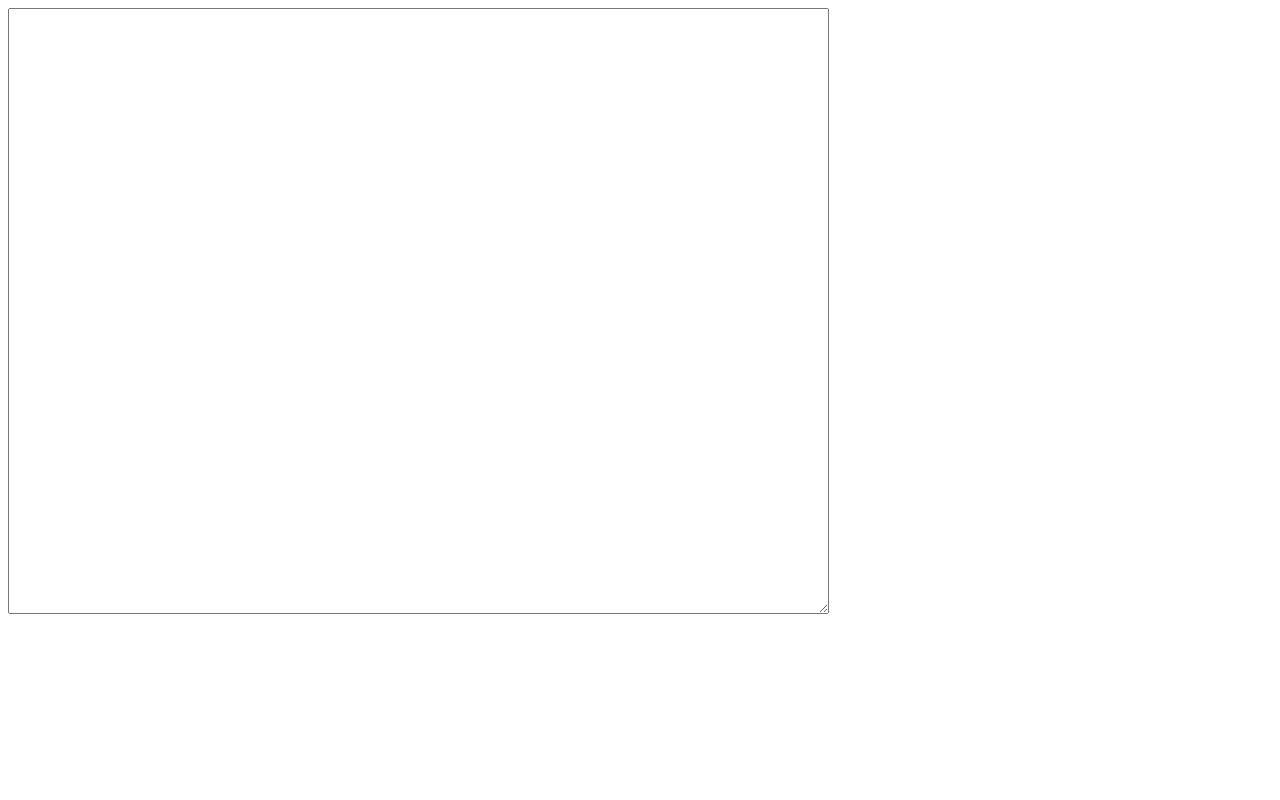
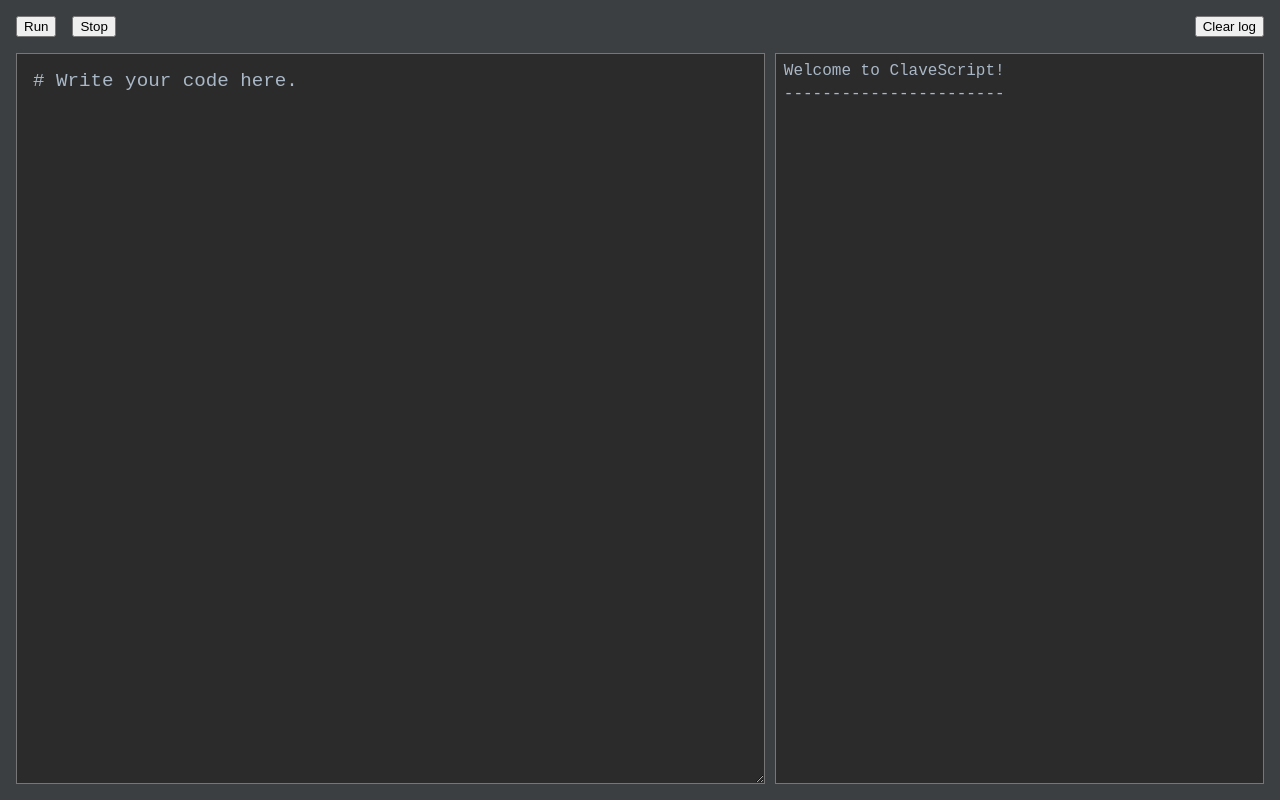
Before and after one commit to jviikki/clavescript, a website built with webpack: page dist/index.html in a window 1280 px wide. Built offline with nearby package versions, Linux system fonts and the light colour scheme.

Commit message:
Made the UI a bit better looking. Added a logging area to the UI.

```diff
--- a/dist/index.html
+++ b/dist/index.html
@@ -2,10 +2,36 @@
 <html lang="en">
 <head>
     <meta charset="UTF-8">
-    <title>Interpreter</title>
+    <title>ClaveScript</title>
     <script type="text/javascript" src="bundle.js"></script>
+    <link rel="stylesheet" href="styles.css">
 </head>
 <body>
-    <textarea id="code" cols="100" rows="40"></textarea>
+    <div class="screen">
+        <ul class="toolbar">
+            <li>
+                <button class="run-button" >Run</button>
+            </li>
+            <li>
+                <button class="stop-button">Stop</button>
+            </li>
+            <li class="clear-log-item">
+                <button class="clear-log-button">Clear log</button>
+            </li>
+        </ul>
+
+        <div class="code-ui">
+            <!--  cols="100" rows="40" -->
+            <textarea id="code">
+# Write your code here.
+
+</textarea>
+
+            <div class="log-messages">
+                <p class="log-message">Welcome to ClaveScript!</p>
+                <p class="log-message">-----------------------</p>
+            </div>
+        </div>
+    </div>
 </body>
 </html>
--- /dev/null
+++ b/dist/styles.css
@@ -0,0 +1,81 @@
+html {
+    height: 100%;
+    width: 100%;
+}
+
+body {
+    background-color: #3c3f41;
+    height: 100%;
+    width: 100%;
+    overflow: hidden;
+    margin: 0;
+    padding: 0;
+}
+
+.screen {
+    height: 100%;
+    width: 100%;
+    display: flex;
+    flex-direction: column;
+    box-sizing: border-box;
+    padding: 1rem;
+}
+
+.code-ui {
+    display: flex;
+    flex-direction: row;
+    height: 100%;
+    flex: 1;
+    overflow-y: auto;
+}
+
+textarea#code {
+    background-color: #2b2b2b;
+    color: #a9b7c6;
+    height: 100%;
+    width: 60%;
+    box-sizing: border-box;
+    resize: horizontal;
+    margin-right: 10px;
+    font-size: 1.2rem;
+    border: #767676 solid 1px;
+    padding: 1rem;
+}
+
+textarea#code:focus {
+    outline: none;
+}
+
+.log-messages {
+    border: #767676 solid 1px;
+    flex: 1;
+    background-color: #2b2b2b;
+    padding: 0.5rem;
+    height: 100%;
+    box-sizing: border-box;
+    overflow-y: scroll;
+}
+
+.log-messages .log-message {
+    color: #a9b7c6;
+    font-family: monospace;
+    margin: 0 0 0.3rem 0;
+    font-size: 1rem;
+}
+
+.toolbar {
+    display: flex;
+    flex-direction: row;
+    list-style-type: none;
+    padding: 0;
+    margin: 0 0 1rem 0;
+}
+
+.toolbar li {
+    margin-right: 1rem;
+}
+
+.toolbar li.clear-log-item {
+    margin-left: auto; /* pull right */
+    margin-right: 0;
+}
```
